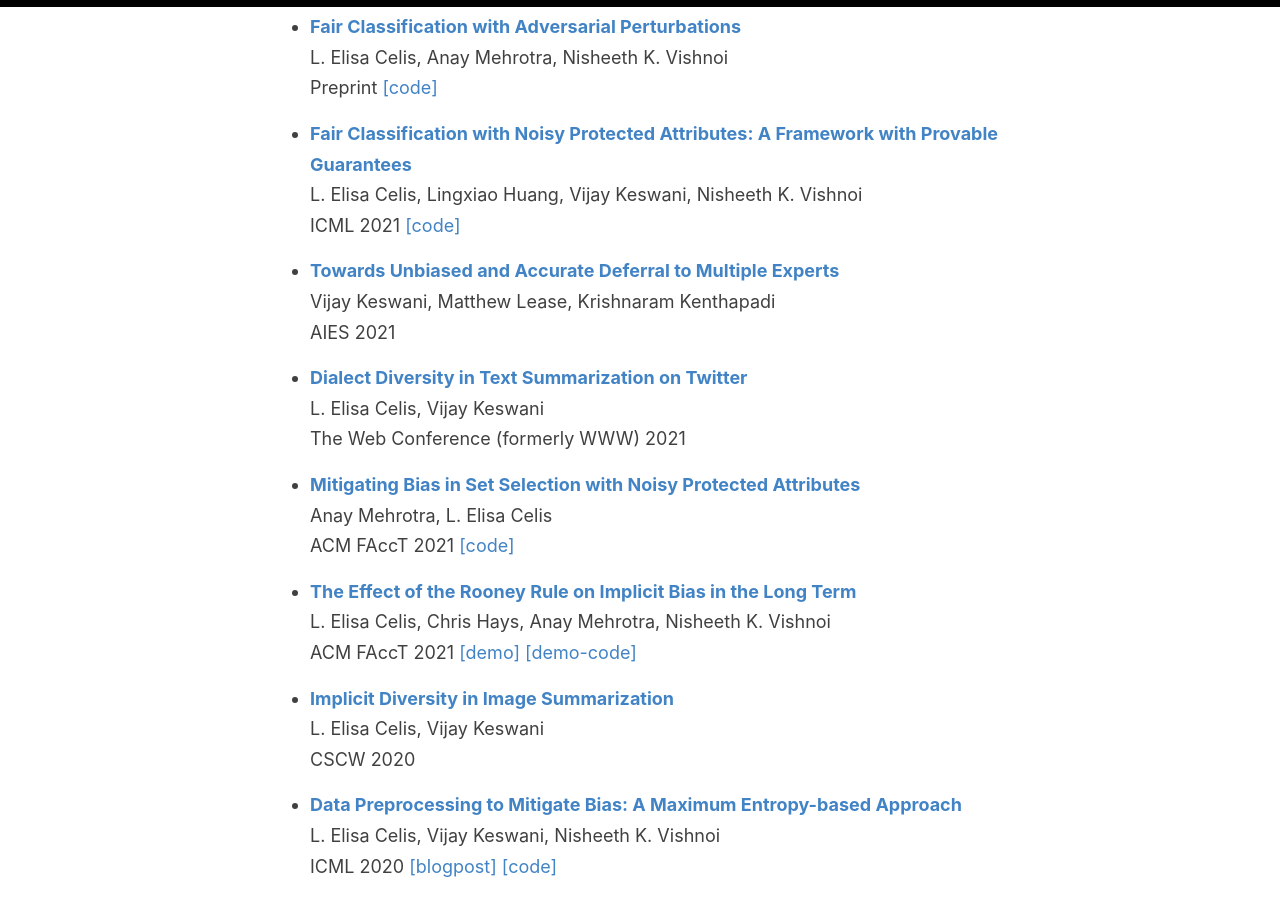
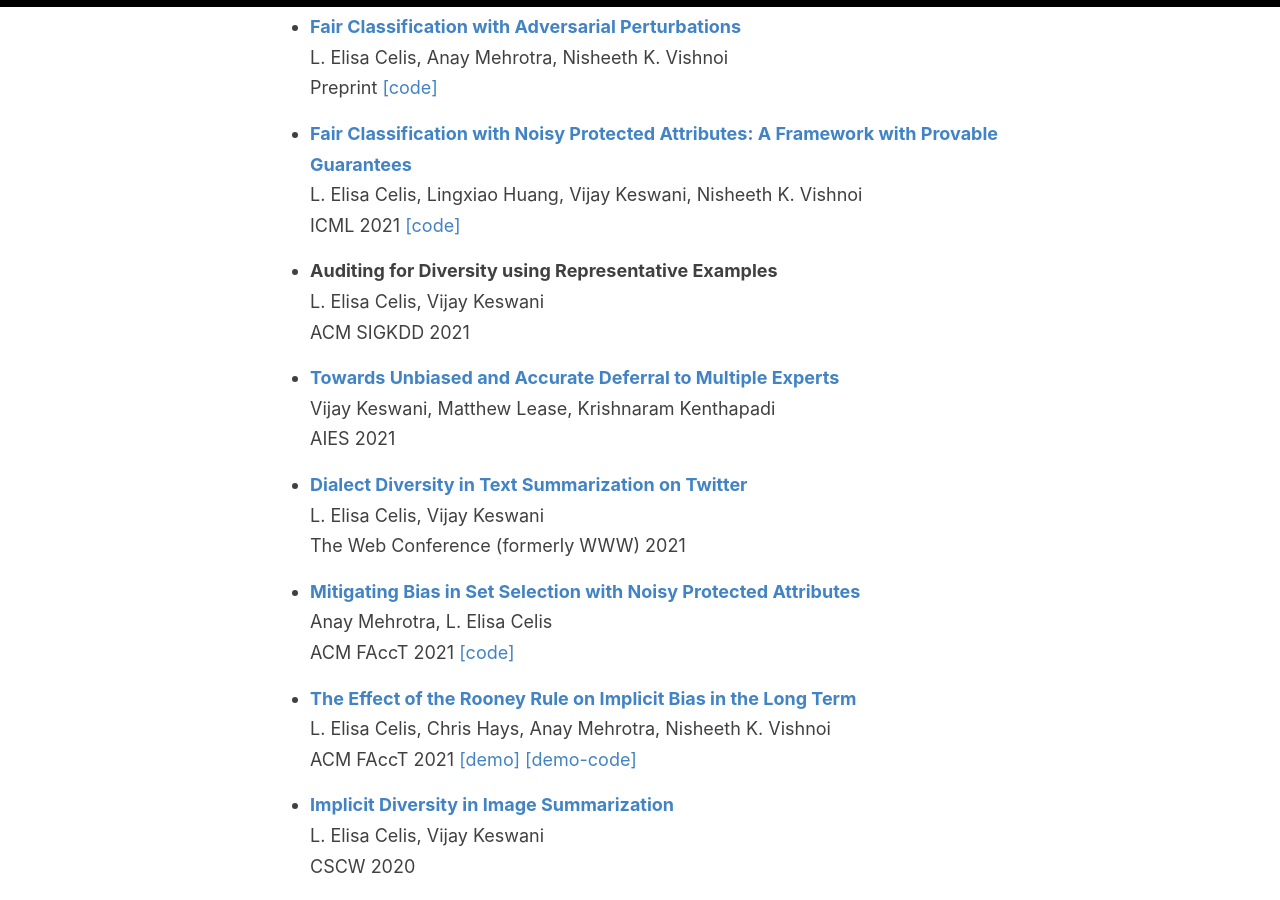
Before and after one commit to controlling-bias/controlling-bias.github.io, a Jekyll site: the page built from _posts/2020-07-23-papers.md, in a window 1280 px wide and 900 px high, scrolled down 1547 px. Built offline with Jekyll 4.4.1, drawn with Linux system fonts in a browser that asks for light colours.

Commit message:
Update 2020-07-23-papers.md

```diff
--- a/_posts/2020-07-23-papers.md
+++ b/_posts/2020-07-23-papers.md
@@ -9,6 +9,10 @@ layout: default
 *	[<b>Fair Classification with Noisy Protected Attributes: A Framework with Provable Guarantees</b>](https://arxiv.org/abs/2006.04778)\\
 	L. Elisa Celis, Lingxiao Huang, Vijay Keswani, Nisheeth K. Vishnoi\\
 	ICML 2021 [[code]](https://github.com/vijaykeswani/Noisy-Fair-Classification)
+
+*	<b>Auditing for Diversity using Representative Examples</b>\\
+	L. Elisa Celis, Vijay Keswani\\
+	ACM SIGKDD 2021
 
 *	[<b>Towards Unbiased and Accurate Deferral to Multiple Experts</b>](http://arxiv.org/abs/2102.13004)\\
 	Vijay Keswani, Matthew Lease, Krishnaram Kenthapadi\\
```
